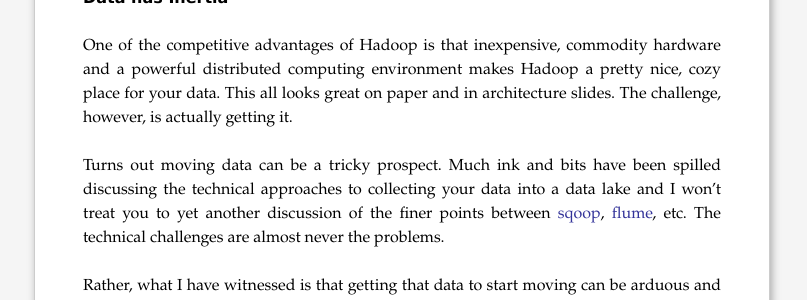
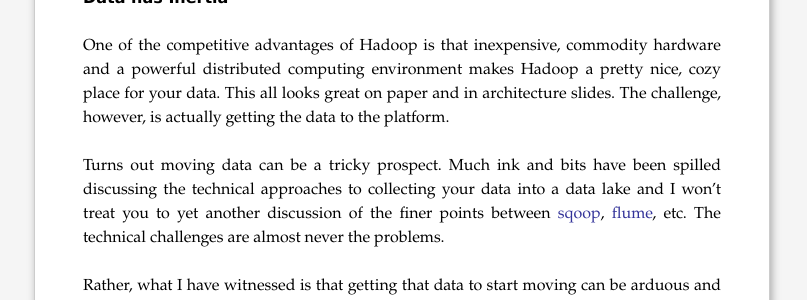
Before and after one commit to cestella/cestella.github.io, a Jekyll site: the page built from _posts/2014-10-24-pyspark-openpayments-analysis.markdown, in a window 1280 px wide and 900 px high, scrolled down 847 px. Shown: the part 222-522 px from the top of the window, without its empty margins (238-1045 px from the left). Built offline with Jekyll 4.4.1, drawn with Linux system fonts in a browser that asks for light colours; nearby versions of some CDN libraries; formulas are drawn with MathJax 3; comment, search, counter and statistics services are not loaded.

```diff
--- a/_posts/2014-10-24-pyspark-openpayments-analysis.markdown
+++ b/_posts/2014-10-24-pyspark-openpayments-analysis.markdown
@@ -53,7 +53,7 @@
 hardware and a powerful distributed computing environment makes Hadoop a
 pretty nice, cozy place for your data.  This all looks great on paper
 and in architecture slides.  The challenge, however, is actually getting
-it.
+the data to the platform.
 
 Turns out moving data can be a tricky prospect.  Much ink and
 bits have been spilled discussing the technical approaches to collecting
```
